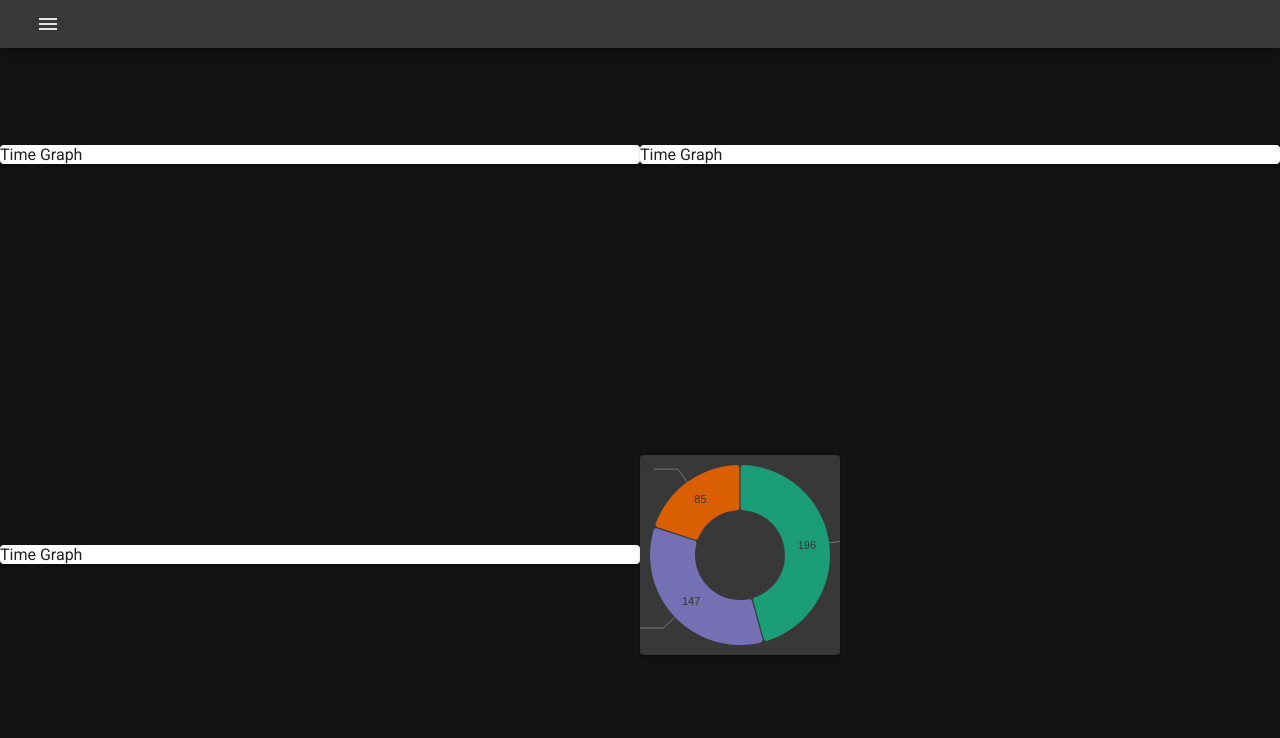
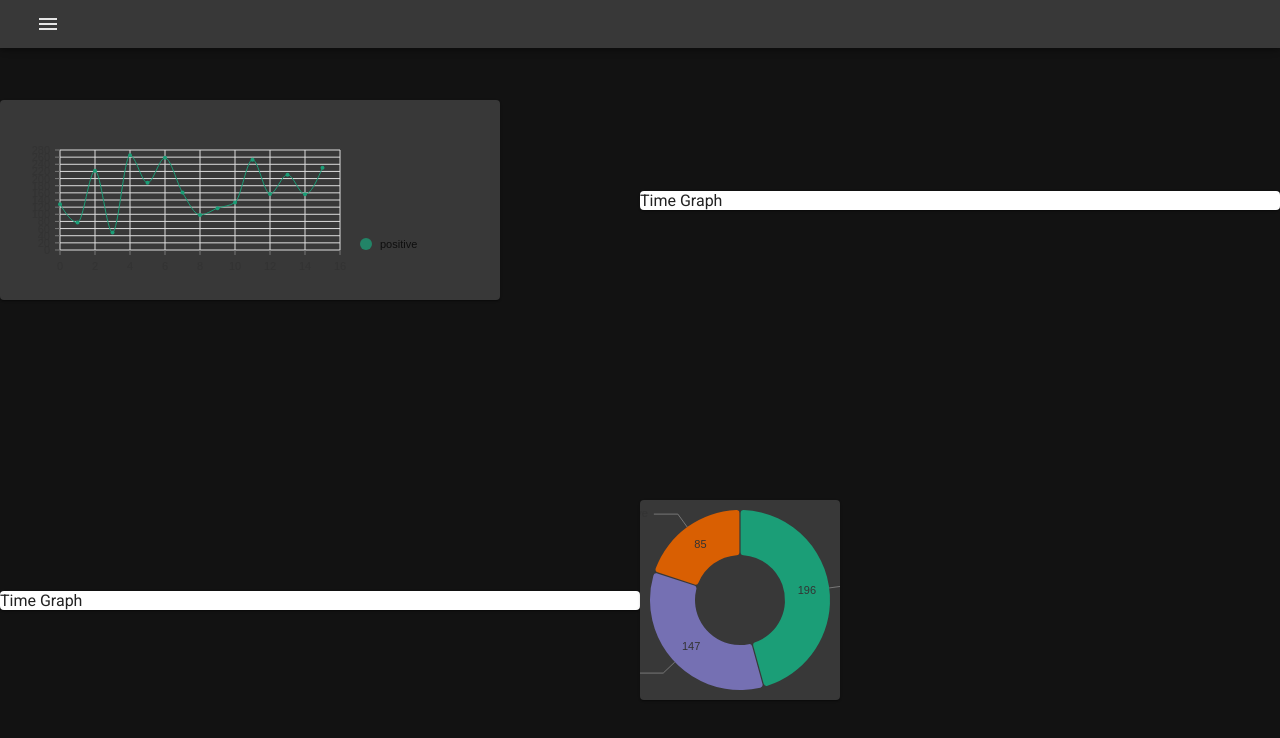
Before and after one commit to nipun24/COVID19-tweet-analyser, a React (Create React App) app in the folder frontend/: page / in a window 1280 px wide. Shown: the top 738 px of the page. Built offline with nearby package versions, Linux system fonts and the light colour scheme.

Commit message:
added line chart

```diff
--- a/frontend/package.json
+++ b/frontend/package.json
@@ -5,6 +5,7 @@
   "dependencies": {
     "@material-ui/core": "^4.10.2",
     "@material-ui/icons": "^4.9.1",
+    "@nivo/line": "^0.62.0",
     "@nivo/pie": "^0.62.0",
     "@testing-library/jest-dom": "^4.2.4",
     "@testing-library/react": "^9.5.0",
--- a/frontend/src/App.js
+++ b/frontend/src/App.js
@@ -21,6 +21,8 @@ import WhatshotIcon from "@material-ui/icons/Whatshot";
 import HomeIcon from "@material-ui/icons/Home";
 import { makeStyles } from "@material-ui/core/styles";
 import PieChart from "./PieChart.js";
+import LineChart from "./LineChart.js";
+import { PieData, LineData } from "./TempData.js";
 
 const useStyles = makeStyles({
   drawerTheme: {
@@ -31,24 +33,6 @@ const useStyles = makeStyles({
     background: "linear-gradient(rgba(255,255,255,.16), rgba(255,255,255,.16))",
   },
 });
-
-const PieData = [
-  {
-    id: "positive",
-    label: "positive",
-    value: 196,
-  },
-  {
-    id: "negative",
-    label: "negative",
-    value: 85,
-  },
-  {
-    id: "neutral",
-    label: "neutral",
-    value: 147,
-  },
-];
 
 const App = () => {
   const classes = useStyles();
@@ -128,7 +112,13 @@ const App = () => {
         alignItems="center"
       >
         <Grid item xs={12} sm={6}>
-          <Paper>Time Graph</Paper>
+          <Paper
+            onClick={() => console.log("click")}
+            classes={{ root: classes.drawerTheme }}
+            style={{ height: "200px", width: "500px" }}
+          >
+            <LineChart data={LineData} />
+          </Paper>
         </Grid>
 
         <Grid item xs={12} sm={6}>
@@ -141,6 +131,7 @@ const App = () => {
 
         <Grid item xs={12} sm={6}>
           <Paper
+            onClick={() => console.log("click")}
             classes={{ root: classes.drawerTheme }}
             style={{ height: "200px", width: "200px" }}
           >
--- /dev/null
+++ b/frontend/src/LineChart.js
@@ -0,0 +1,54 @@
+import React from "react";
+import { ResponsiveLine } from "@nivo/line";
+
+const LineChart = ({ data }) => (
+  <ResponsiveLine
+    data={data}
+    // margin={{ top: 10, right: 100, bottom: 10, left: 10 }}
+    margin={{ top: 50, right: 160, bottom: 50, left: 60 }}
+    xScale={{ type: "linear" }}
+    yScale={{ type: "linear" }}
+    curve="monotoneX"
+    // axisTop={null}
+    enableGridX={true}
+    enableGridY={true}
+    colors={{ scheme: "dark2" }}
+    lineWidth={1}
+    pointSize={4}
+    theme={{
+      textColor: "rgba(255,255,255,.6)",
+      fontFamily: "Roboto",
+      tooltip: {
+        container: {
+          backgroundColor: "#121212",
+          background:
+            "linear-gradient(rgba(255,255,255,.24), rgba(255,255,255,.24))",
+        },
+      },
+      legends: {
+        text: {
+          fill: "#rgba(255,255,255,.6)",
+        },
+      },
+    }}
+    legends={[
+      {
+        anchor: "bottom-right",
+        direction: "column",
+        justify: false,
+        translateX: 100,
+        translateY: 0,
+        itemsSpacing: 2,
+        itemDirection: "left-to-right",
+        itemWidth: 80,
+        itemHeight: 12,
+        itemOpacity: 0.75,
+        symbolSize: 12,
+        symbolShape: "circle",
+        symbolBorderColor: "rgba(255, 255, 255, .5)",
+      },
+    ]}
+  />
+);
+
+export default LineChart;
--- a/frontend/src/PieChart.js
+++ b/frontend/src/PieChart.js
@@ -1,7 +1,7 @@
 import React from "react";
 import { ResponsivePieCanvas } from "@nivo/pie";
 
-const PieChart = ({ data /* see data tab */ }) => (
+const PieChart = ({ data }) => (
   <ResponsivePieCanvas
     data={data}
     margin={{ top: 10, right: 10, bottom: 10, left: 10 }}
@@ -24,6 +24,7 @@ const PieChart = ({ data /* see data tab */ }) => (
     motionStiffness={90}
     motionDamping={15}
     sortByValue={true}
+    isInteractive={false}
     theme={{
       tooltip: {
         container: {
--- /dev/null
+++ b/frontend/src/TempData.js
@@ -0,0 +1,89 @@
+export const PieData = [
+  {
+    id: "positive",
+    label: "positive",
+    value: 196,
+  },
+  {
+    id: "negative",
+    label: "negative",
+    value: 85,
+  },
+  {
+    id: "neutral",
+    label: "neutral",
+    value: 147,
+  },
+];
+
+export const LineData = [
+  {
+    id: "positive",
+    data: [
+      {
+        x: 0,
+        y: 128,
+      },
+      {
+        x: 1,
+        y: 77,
+      },
+      {
+        x: 2,
+        y: 222,
+      },
+      {
+        x: 3,
+        y: 49,
+      },
+      {
+        x: 4,
+        y: 265,
+      },
+      {
+        x: 5,
+        y: 188,
+      },
+      {
+        x: 6,
+        y: 258,
+      },
+      {
+        x: 7,
+        y: 161,
+      },
+      {
+        x: 8,
+        y: 98,
+      },
+      {
+        x: 9,
+        y: 117,
+      },
+      {
+        x: 10,
+        y: 133,
+      },
+      {
+        x: 11,
+        y: 253,
+      },
+      {
+        x: 12,
+        y: 157,
+      },
+      {
+        x: 13,
+        y: 211,
+      },
+      {
+        x: 14,
+        y: 156,
+      },
+      {
+        x: 15,
+        y: 230,
+      },
+    ],
+  },
+];
```
Also changed, not shown: 2 other files (tests, documents, lock files or other folders).
